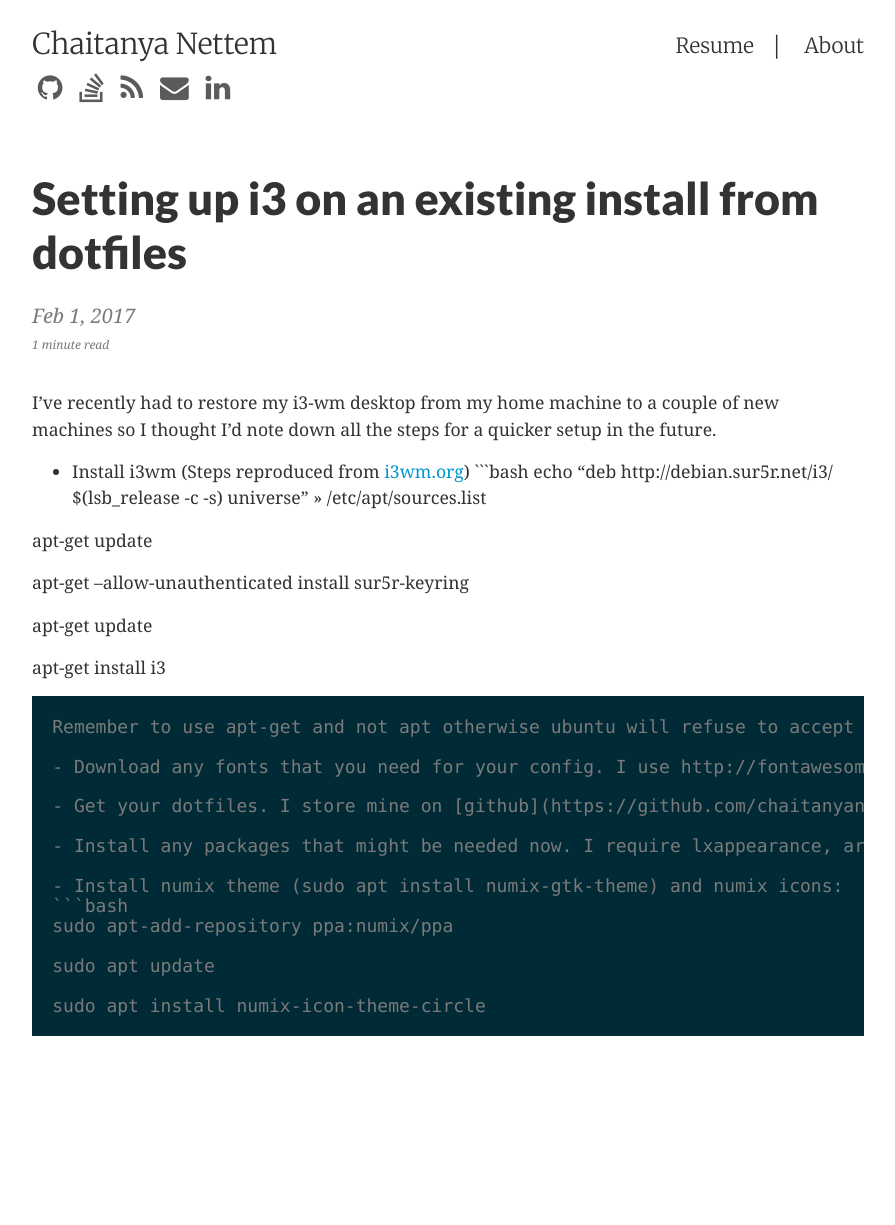
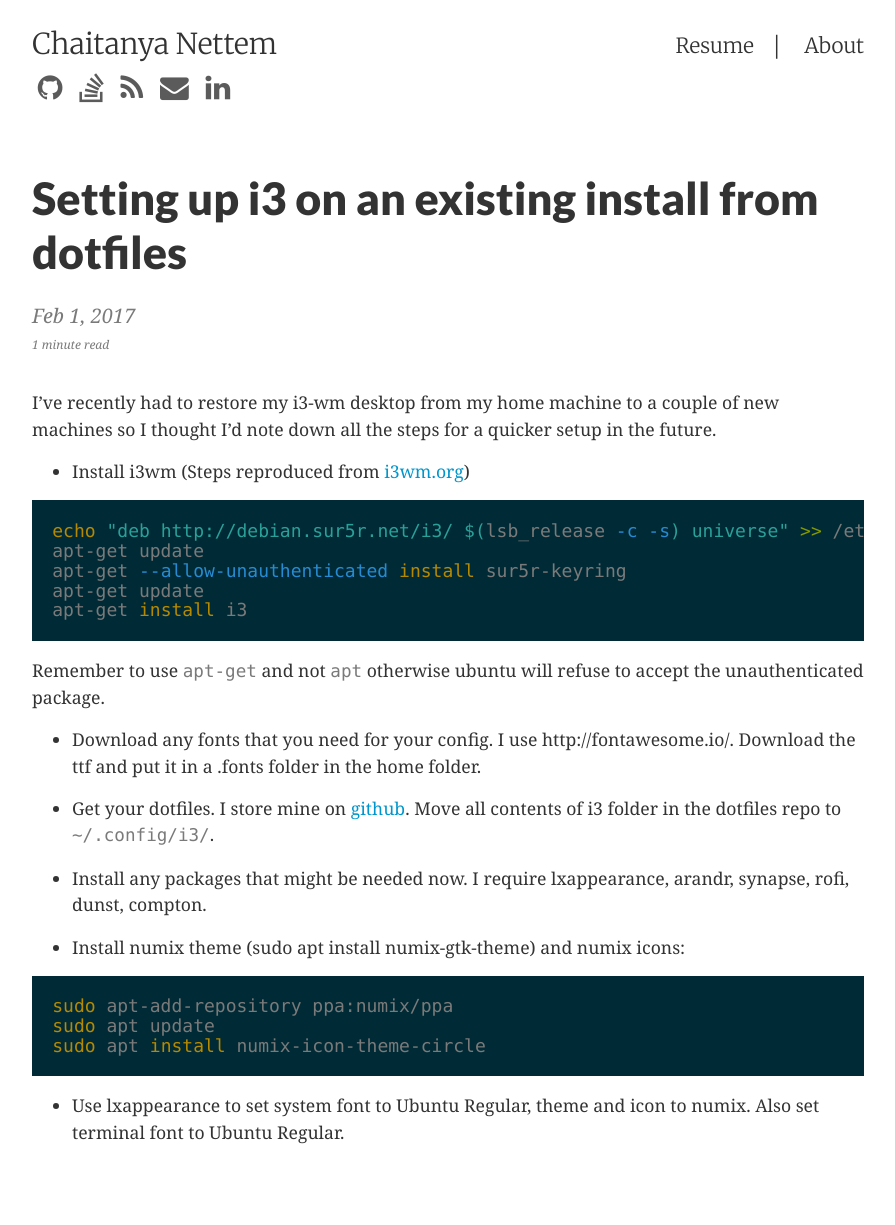
Before and after one commit to chaitanyanettem/chaitanyanettem.github.com, a Jekyll site: the page built from _posts/2017-02-01-restoring-i3-install.md, in a window 1280 px wide. Shown: the whole page, without its empty margins (192-1087 px from the left). Built offline with Jekyll 4.4.1, drawn with Linux system fonts in a browser that asks for light colours; nearby versions of some CDN libraries; before the commit the page ends 1116 px from its top, so only the background shows below that.

Commit message:
formatting for the i3 story

````diff
--- a/_posts/2017-02-01-restoring-i3-install.md
+++ b/_posts/2017-02-01-restoring-i3-install.md
@@ -10,30 +10,29 @@
 I've recently had to restore my i3-wm desktop from my home machine to a couple of new machines so I thought I'd note down all the steps for a quicker setup in the future.
 
 - Install i3wm (Steps reproduced from [i3wm.org](https://i3wm.org/docs/repositories.html))
+
 ```bash
 echo "deb http://debian.sur5r.net/i3/ $(lsb_release -c -s) universe" >> /etc/apt/sources.list
-
 apt-get update
-
 apt-get --allow-unauthenticated install sur5r-keyring
-
 apt-get update
-
 apt-get install i3
 ```
-Remember to use apt-get and not apt otherwise ubuntu will refuse to accept the unauthenticated package.
+
+Remember to use `apt-get` and not `apt` otherwise ubuntu will refuse to accept the unauthenticated package.
 
 - Download any fonts that you need for your config. I use http://fontawesome.io/. Download the ttf and put it in a .fonts folder in the home folder.
 
-- Get your dotfiles. I store mine on [github](https://github.com/chaitanyanettem/dotfiles). Move all contents of i3 folder in the dotfiles repo to ~/.config/i3/.
+- Get your dotfiles. I store mine on [github](https://github.com/chaitanyanettem/dotfiles). Move all contents of i3 folder in the dotfiles repo to `~/.config/i3/`.
 
 - Install any packages that might be needed now. I require lxappearance, arandr, synapse, rofi, dunst, compton.
 
 - Install numix theme (sudo apt install numix-gtk-theme) and numix icons:
+
 ```bash
 sudo apt-add-repository ppa:numix/ppa
-
 sudo apt update
-
 sudo apt install numix-icon-theme-circle
 ```
+
+- Use lxappearance to set system font to Ubuntu Regular, theme and icon to numix. Also set terminal font to Ubuntu Regular.
````
